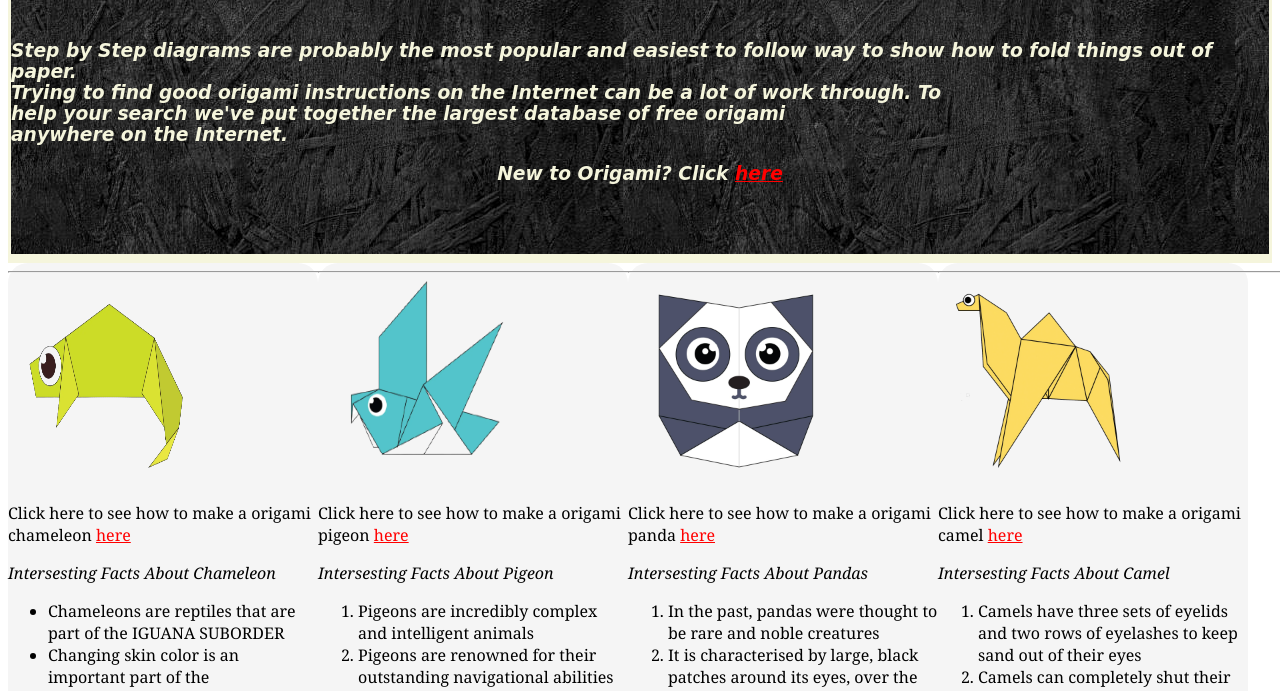
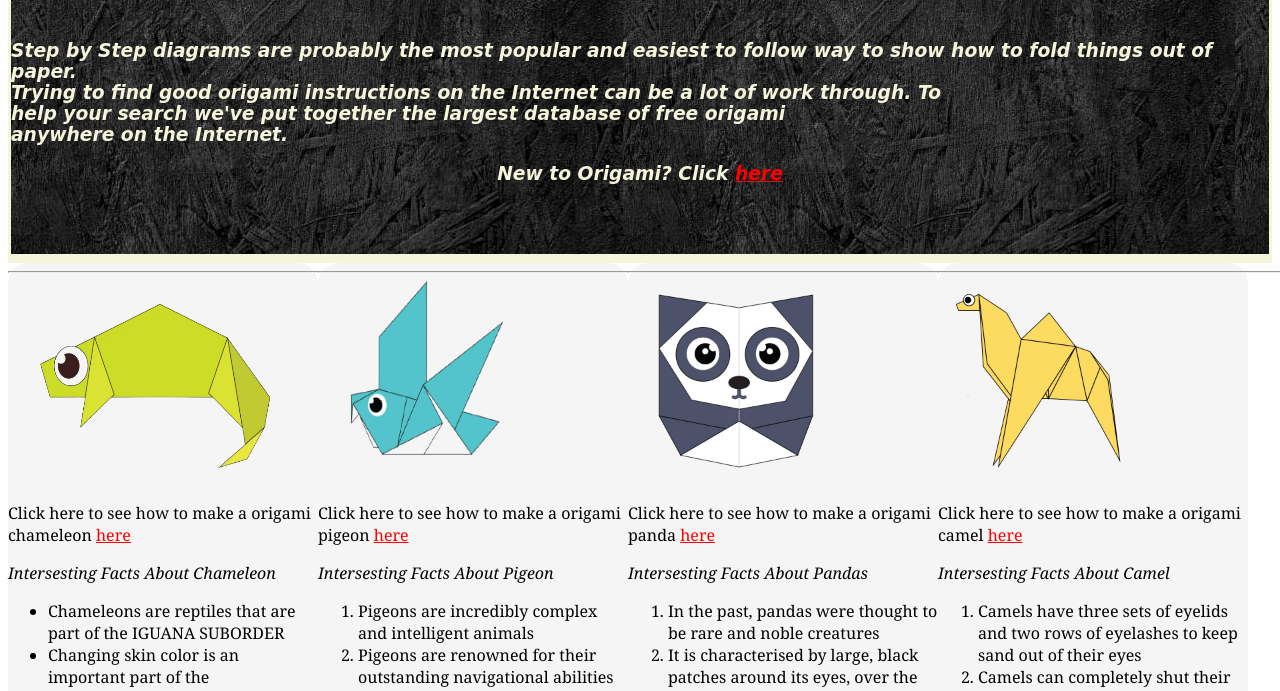
Before and after one commit to sisirsai/PROJECT-52, a plain HTML site: page index.html in a window 1280 px wide. Shown: the part 92-783 px from the top of the page. Drawn offline with Linux system fonts and the light colour scheme.

Commit message:
Update index.html

```diff
--- a/index.html
+++ b/index.html
@@ -41,7 +41,7 @@
             <div class = "origami">
         <hr width = 500px>
         <a href = "https://origami.me/chameleon/">
-            <img src = "chameleon.png" width = "200px" height = "200px" ></a>
+            <img src = "chameleon.png" width = "300px" height = "200px" ></a>
             <p class="name">chameleon</p>
             <p>Click here to see how to make a origami chameleon  <a href="http://origami.me/chameleon/" target="_blank" style="color:red">here</a></p>
             <p><i>Intersesting Facts About Chameleon</i></p>
```
